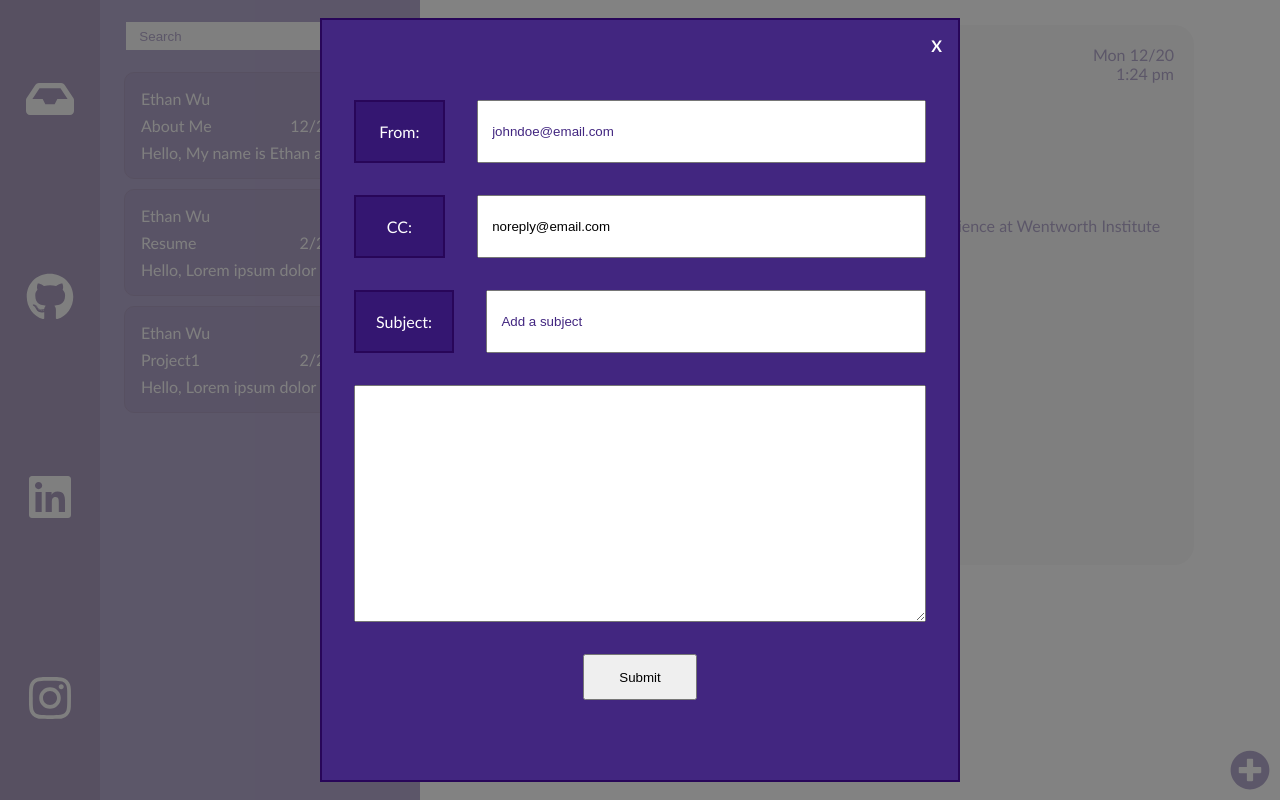
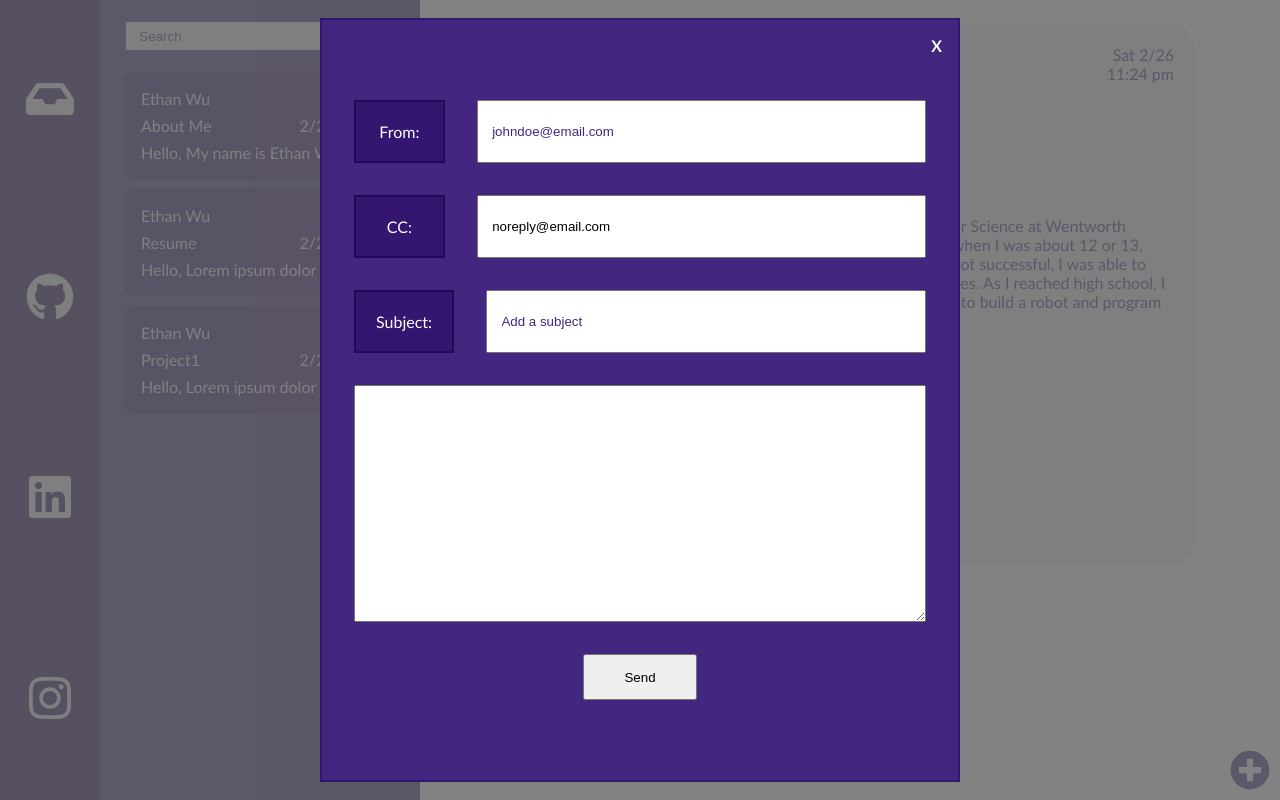
Before and after one commit to wue1atwit/myPortfolio, a React (Create React App) app: page / in a window 1280 px wide. Both pictures are taken after a click on the icon 1250 px from the left and 770 px from the top of the page. Built offline with nearby package versions, Linux system fonts and the light colour scheme.

Commit message:
Added root css vars

```diff
--- a/src/IconBar.js
+++ b/src/IconBar.js
@@ -4,7 +4,7 @@ import {
   FaInstagram,
   FaGithub,
   FaLinkedin,
-  FaCog,
+  // FaCog,
 } from "react-icons/fa";
 
 const IconBar = ({ toggleEmailBar }) => {
--- a/src/Modal.js
+++ b/src/Modal.js
@@ -47,7 +47,12 @@ const Modal = ({ openModal }) => {
             </div>
 
             <div className="send_btn">
-              <input id="form_btn" type="submit" onClick={() => submitForm()} />
+              <input
+                id="form_btn"
+                type="button"
+                value={"Send"}
+                onClick={() => submitForm()}
+              />
             </div>
           </div>
         </form>
--- a/src/index.css
+++ b/src/index.css
@@ -1,14 +1,22 @@
+:root {
+  --dark_purple: #280659;
+  --mid_purple: #341671;
+  --light_purple: #422680;
+  --off_white: #f1f1f1;
+  --hot_pink: #f54952;
+}
+
 ::placeholder {
-  color: #422680;
+  color: var(--light_purple);
   opacity: 1;
 }
 
 :-ms-input-placeholder {
-  color: #422680;
+  color: var(--light_purple);
 }
 
 ::-ms-input-placeholder {
-  color: #422680;
+  color: var(--light_purple);
 }
 
 body {
@@ -35,20 +43,20 @@ body {
   justify-content: space-around;
   align-items: center;
   flex-direction: column;
-  background-color: #280659;
+  background-color: var(--dark_purple);
   height: 100vh;
   width: 100px;
   flex-shrink: 0;
 }
 
 .social_bar .icons {
-  color: #f1f1f1;
+  color: var(--off_white);
   font-size: 48px;
 }
 
 .social_bar .icons:hover {
   cursor: pointer;
-  color: #f54952;
+  color: var(--hot_pink);
 }
 
 /* EmailBar */
@@ -61,7 +69,7 @@ body {
 }
 
 .email_overlay {
-  background-color: #422680;
+  background-color: var(--light_purple);
   display: flex;
   flex-direction: column;
   height: 100vh;
@@ -71,7 +79,7 @@ body {
   overflow-y: scroll;
   -ms-overflow-style: none;
   scrollbar-width: none;
-  background-color: #422680;
+  background-color: var(--light_purple);
 }
 
 .email_bar::-webkit-scrollbar {
@@ -81,14 +89,14 @@ body {
 #search_bar {
   display: block;
   background: url("./res/search_icon.svg") no-repeat right;
-  background-color: #f1f1f1;
+  background-color: var(--off_white);
   background-size: 32px;
   padding-left: 1em;
   margin: 20px auto;
   width: 85%;
   height: 2rem;
-  color: #422680;
-  border: 2px solid #422680;
+  color: var(--light_purple);
+  border: 2px solid var(--light_purple);
   outline: none;
 }
 
@@ -105,16 +113,16 @@ body {
   font: 1em;
   position: relative;
   height: fit-content;
-  border: 1px solid #280659;
+  border: 1px solid var(--dark_purple);
   border-radius: 10px;
-  background-color: #341671;
-  color: #f1f1f1;
+  background-color: var(--mid_purple);
+  color: var(--off_white);
   padding: 1em;
   margin-bottom: 10px;
 }
 
 .esection:hover {
-  color: #f54952;
+  color: var(--hot_pink);
   cursor: pointer;
 }
 
@@ -159,13 +167,13 @@ body {
 .msg_header {
   display: flex;
   position: relative;
-  color: #422680;
+  color: var(--light_purple);
   column-gap: 20px;
 }
 
 .pfp {
   display: inline-block;
-  background-color: #280659;
+  background-color: var(--dark_purple);
   background-image: url("./res/me.jpg");
   background-size: 200px;
   background-position: 46% 27%;
@@ -199,7 +207,7 @@ body {
 }
 
 .msg_body {
-  color: #422680;
+  color: var(--light_purple);
 }
 
 /* Contact Me Button */
@@ -208,7 +216,7 @@ body {
   bottom: 0;
   right: 0;
   margin: 10px 10px;
-  color: #422680;
+  color: var(--light_purple);
   font-size: 2.5em;
 }
 
@@ -221,7 +229,7 @@ body {
   display: flex;
   justify-content: center;
   flex-direction: column;
-  background-color: rgba(66, 38, 128);
+  background-color: var(--light_purple);
   position: absolute;
   z-index: 11;
   top: 0;
@@ -241,7 +249,7 @@ body {
 }
 
 .modal_x:hover {
-  color: #f54952;
+  color: var(--hot_pink);
 }
 
 .form_content {
@@ -250,7 +258,7 @@ body {
 }
 
 #contact_form {
-  border: #280659 2px solid;
+  border: var(--mid_purple) 2px solid;
   position: relative;
   display: flex;
   flex: 1 1;
@@ -275,8 +283,8 @@ body {
   text-align: center;
   width: 4em;
   color: white;
-  background-color: #341671;
-  border: #280659 2px solid;
+  background-color: var(--mid_purple);
+  border: var(--dark_purple) 2px solid;
   padding: 20px;
 }
 
@@ -317,7 +325,7 @@ body {
   }
 
   #contact_form {
-    background-color: #422680;
+    background-color: var(--light_purple);
     height: 75vh;
   }
 
@@ -332,7 +340,7 @@ body {
   }
 
   .email_hide {
-    background-color: #422680;
+    background-color: var(--light_purple);
     display: flex;
     flex-direction: column;
     height: 100vh;
--- a/src/res/emailData.js
+++ b/src/res/emailData.js
@@ -2,20 +2,20 @@ const data = [
   {
     id: 0,
     from: "Ethan Wu",
-    date: "12/20/2021",
-    sDate: "Mon 12/20",
-    time: "1:24 pm",
+    date: "2/26/2021",
+    sDate: "Sat 2/26",
+    time: "11:24 pm",
     subject: "About Me",
     hasAttachment: false,
     greeting: "Hello,",
     message:
-      "My name is Ethan and I am Sophomore studying Computer Science at Wentworth Institute of Technology.",
+      "My name is Ethan Wu and I am Sophomore studying Computer Science at Wentworth Institute of Technology. My interest in coding stemmed from when I was about 12 or 13, when I attempted to create a Minecraft mod. Although I was not successful, I was able to learn about the process of coding and beneficial coding syntaxes. As I reached high school, I was enrolled in my school's robotic program, where I was able to build a robot and program how it function. I found it exciting to see how the robot ",
   },
   {
     id: 1,
     from: "Ethan Wu",
-    date: "2/20/2022",
-    sDate: "Mon 2/20",
+    date: "2/25/2022",
+    sDate: "Sat 2/25",
     time: "5:44 pm",
     subject: "Resume",
     hasAttachment: true,
@@ -26,8 +26,8 @@ const data = [
   {
     id: 2,
     from: "Ethan Wu",
-    date: "2/26/2022",
-    sDate: "Mon 12/20",
+    date: "2/20/2022",
+    sDate: "Sun 2/20",
     time: "2:57 am",
     subject: "Project1",
     hasAttachment: false,
```
